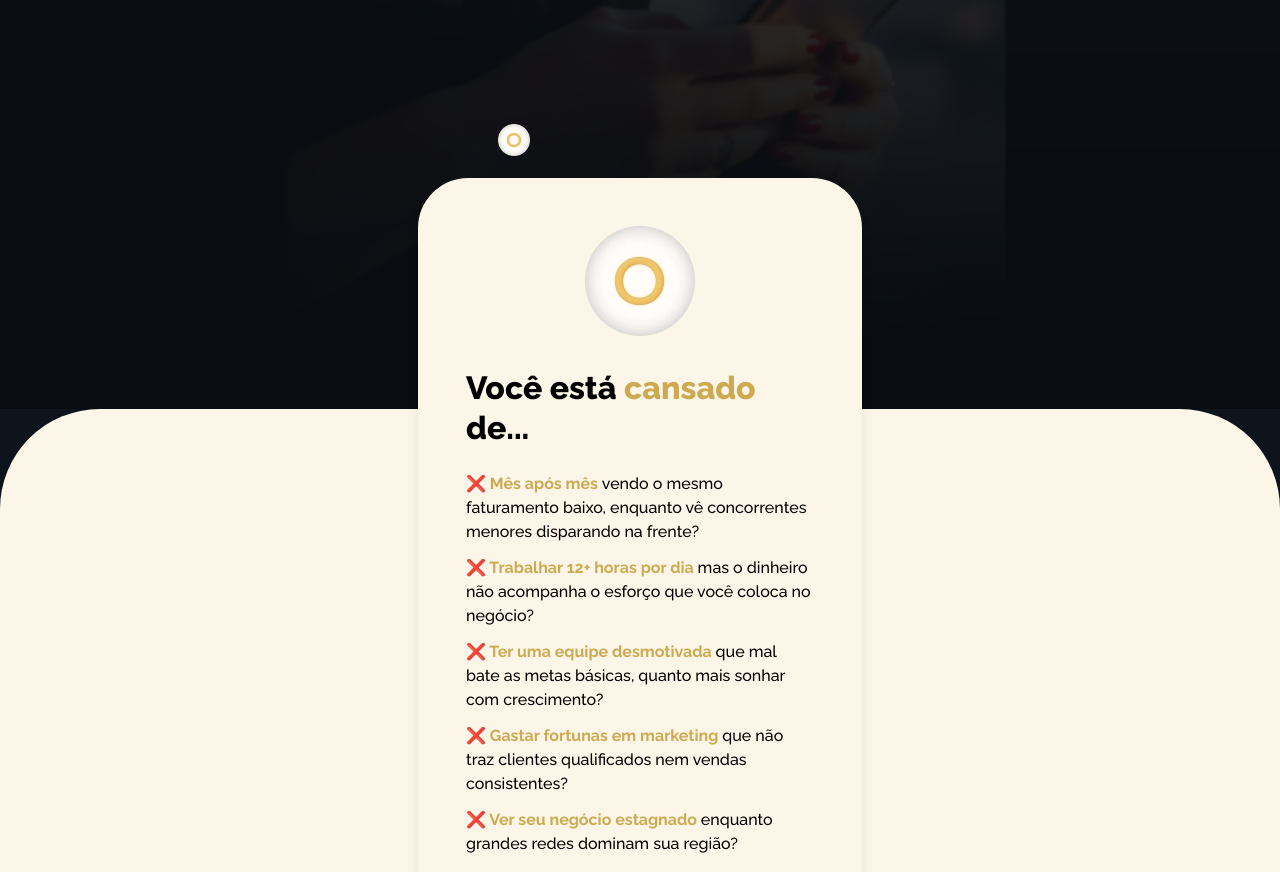
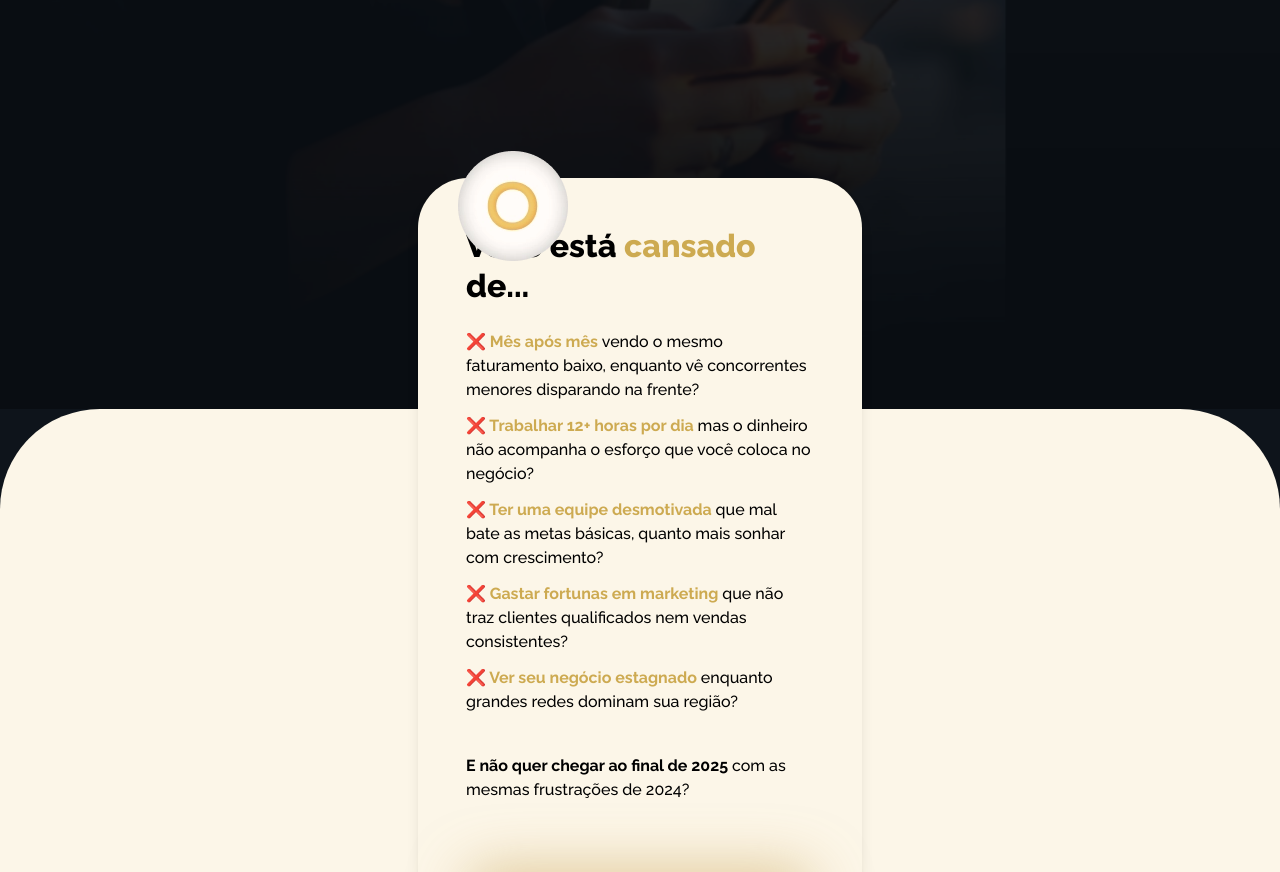
Before and after one commit to SOLANOSOX/elevate-roi-hero, a React (Vite) app: page / in a window 1280 px wide. Shown: the part 2860-3732 px from the top of the page. Built offline with nearby package versions, Linux system fonts and the light colour scheme.

Commit message:
Ajustar tamanho e posição da imagem

```diff
--- a/src/components/BenefitsSection.tsx
+++ b/src/components/BenefitsSection.tsx
@@ -8,19 +8,14 @@ const BenefitsSection = () => {
 
         {/* Problem Card - "Você está cansado de..." */}
         <div className="w-full bg-hero-text rounded-[25px] lg:rounded-[50px] shadow-lg p-6 md:p-8 lg:p-12 relative -mt-[70%] z-10">
-          {/* Circle icon positioned according to reference */}
+          {/* Benefits icon positioned at top left */}
           <img
-            src="/lovable-uploads/65ed6c86-2543-4410-acd4-b9fd408ecb4a.png"
-            alt="Circle Icon"
-            className="absolute -top-[54px] left-[80px] w-8 h-8 z-20"
+            src="/lovable-uploads/f9ba186f-ea08-491d-b8cc-0e8a8c9a51dd.png"
+            alt="Benefits Icon"
+            className="absolute -top-[27px] left-[40px] w-[80px] h-[80px] md:w-[100px] md:h-[100px] lg:w-[110px] lg:h-[110px] z-20"
           />
 
           <div className="flex flex-col items-start gap-6 md:gap-8">
-            <img
-              src="/lovable-uploads/f9ba186f-ea08-491d-b8cc-0e8a8c9a51dd.png"
-              alt="Benefits Icon"
-              className="w-[80px] h-[80px] md:w-[100px] md:h-[100px] lg:w-[110px] lg:h-[110px] mx-auto"
-            />
 
             <div className="flex flex-col gap-4 md:gap-6 text-left w-full">
               <h2 className="text-[24px] md:text-[28px] lg:text-[32px] font-extrabold leading-tight text-left">
```
